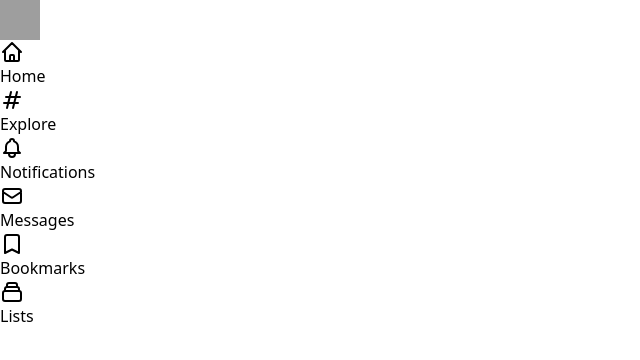
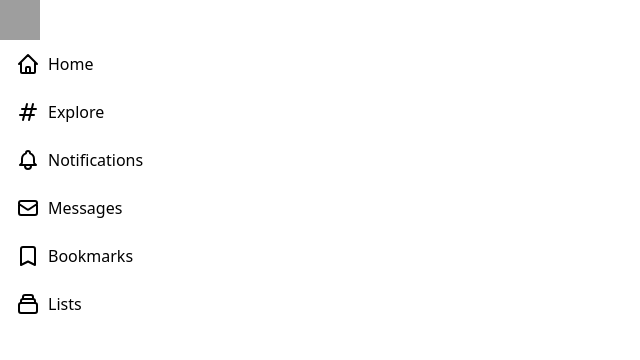
Before and after one commit to Brian-Weloba/twitter-clone, a Next.js app: page / in a window 1280 px wide. Shown: the top 360 px of the page, without its empty margins (0-640 px from the left). Built offline with nearby package versions, Linux system fonts and the light colour scheme; grey boxes are pictures that could not be loaded.

Commit message:
Sidenav icon styling

```diff
--- a/components/SidebarRow.tsx
+++ b/components/SidebarRow.tsx
@@ -1,15 +1,19 @@
 import React, { SVGProps } from 'react'
 
 interface Props {
-    Icon: (props:SVGProps<SVGSVGElement>) => JSX.Element;
-    title: string;
+  Icon: (props: SVGProps<SVGSVGElement>) => JSX.Element
+  title: string
 }
 
-function SidebarRow({Icon, title}: Props) {
+function SidebarRow({ Icon, title }: Props) {
   return (
-    <div>
-        <Icon className="h-6 w-6"/>
-        <p>{title}</p>
+    <div
+      className="group flex max-w-fit cursor-pointer items-center space-x-2 rounded-full px-4
+    py-3 transition-all duration-200
+    hover:bg-gray-100"
+    >
+      <Icon className="h-6 w-6" />
+      <p className="group-hover:text-twitter">{title}</p>
     </div>
   )
 }
--- a/tailwind.config.js
+++ b/tailwind.config.js
@@ -4,7 +4,11 @@ module.exports = {
     './components/**/*.{js,ts,jsx,tsx}',
   ],
   theme: {
-    extend: {},
+    extend: {
+      colors: {
+        twitter: '#00ACED',
+      }
+    },
   },
   plugins: [],
 }
```
